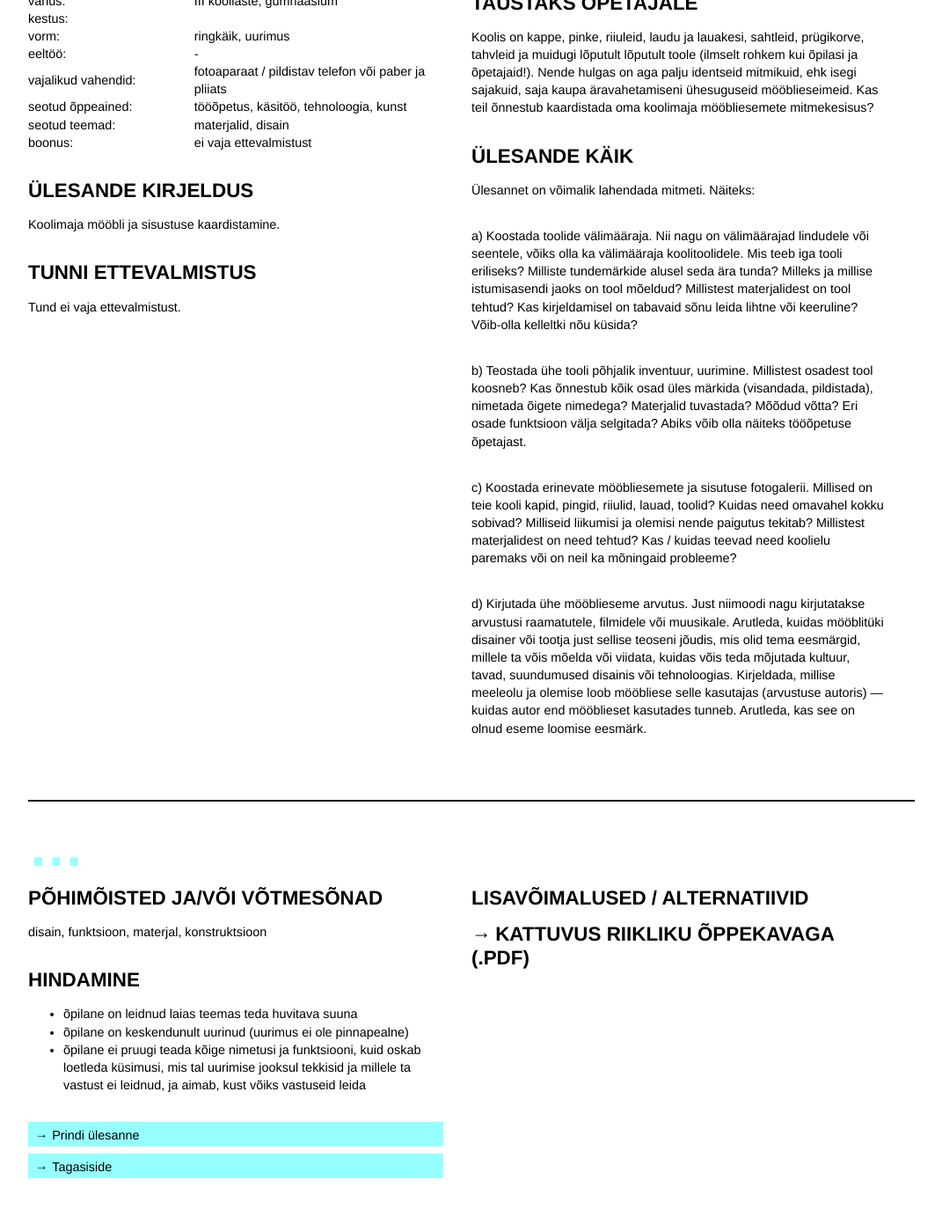
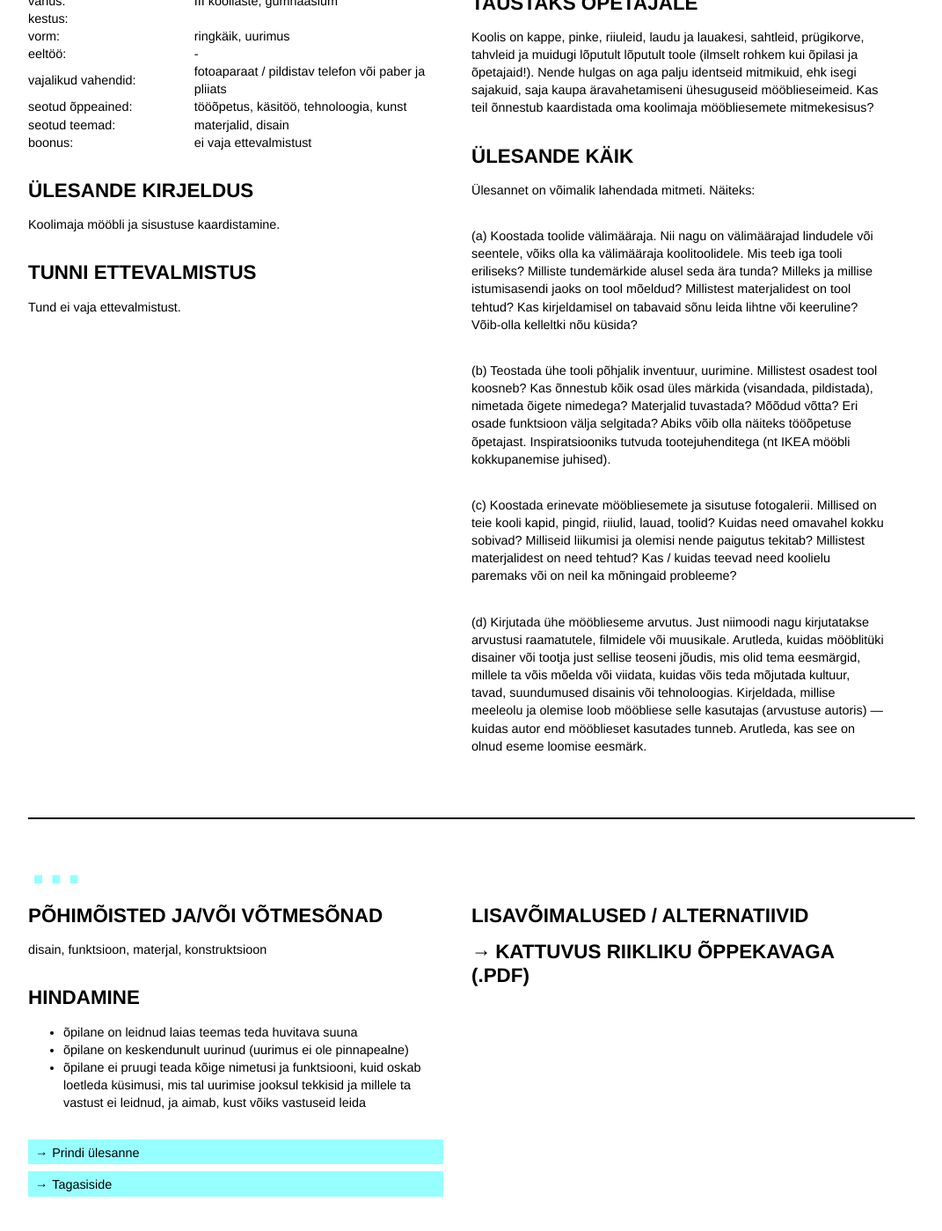
Before and after one commit to ruumiharidus/ruumiharidus.github.io, a Jekyll site: the page built from _posts/2015-12-14-inventuur.md, in a window 1280 px wide and 1400 px high, scrolled down 925 px. Shown: the whole window at 88% size, without its empty margins (104-1175 px from the left). Built offline with Jekyll 4.4.1, drawn with Linux system fonts in a browser that asks for light colours; nearby versions of some CDN libraries.

Commit message:
Updated 2015-12-14-inventuur.md

```diff
--- a/_posts/2015-12-14-inventuur.md
+++ b/_posts/2015-12-14-inventuur.md
@@ -35,16 +35,16 @@ Koolis on kappe, pinke, riiuleid, laudu ja lauakesi, sahtleid, prügikorve, tah
 #### Ülesande käik
 Ülesannet on võimalik lahendada mitmeti. Näiteks:
 
-a)
+(a)
 Koostada toolide välimääraja. Nii nagu on välimäärajad lindudele või seentele, võiks olla ka välimääraja koolitoolidele. Mis teeb iga tooli eriliseks? Milliste tundemärkide alusel seda ära tunda? Milleks ja millise istumisasendi jaoks on tool mõeldud? Millistest materjalidest on tool tehtud? Kas kirjeldamisel on tabavaid sõnu leida lihtne või keeruline? Võib-olla kelleltki nõu küsida?
 
-b)
-Teostada ühe tooli põhjalik inventuur, uurimine. Millistest osadest tool koosneb? Kas õnnestub kõik osad üles märkida (visandada, pildistada), nimetada õigete nimedega? Materjalid tuvastada? Mõõdud võtta? Eri osade funktsioon välja selgitada? Abiks võib olla näiteks tööõpetuse õpetajast.
+(b)
+Teostada ühe tooli põhjalik inventuur, uurimine. Millistest osadest tool koosneb? Kas õnnestub kõik osad üles märkida (visandada, pildistada), nimetada õigete nimedega? Materjalid tuvastada? Mõõdud võtta? Eri osade funktsioon välja selgitada? Abiks võib olla näiteks tööõpetuse õpetajast. Inspiratsiooniks tutvuda tootejuhenditega (nt IKEA mööbli kokkupanemise juhised).
 
-c)
+(c)
 Koostada erinevate mööbliesemete ja sisutuse fotogalerii. Millised on teie kooli kapid, pingid, riiulid, lauad, toolid? Kuidas need omavahel kokku sobivad? Milliseid liikumisi ja olemisi nende paigutus tekitab? Millistest materjalidest on need tehtud? Kas / kuidas teevad need koolielu paremaks või on neil ka mõningaid probleeme?
 
-d)
+(d)
 Kirjutada ühe mööblieseme arvutus. Just niimoodi nagu kirjutatakse arvustusi raamatutele, filmidele või muusikale. Arutleda, kuidas mööblitüki disainer või tootja just sellise teoseni jõudis, mis olid tema eesmärgid, millele ta võis mõelda või viidata, kuidas võis teda mõjutada kultuur, tavad, suundumused disainis või tehnoloogias. Kirjeldada, millise meeleolu ja olemise loob mööbliese selle kasutajas (arvustuse autoris) — kuidas autor end mööblieset kasutades tunneb. Arutleda, kas see on olnud eseme loomise eesmärk.
 
 </section>
```
